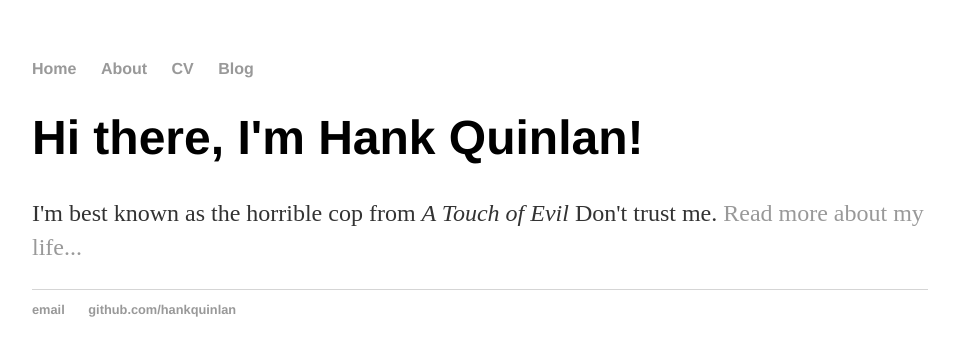
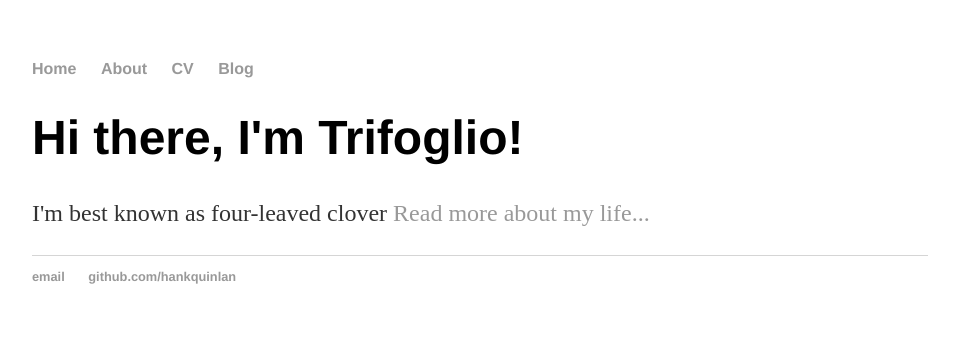
Before and after one commit to Trifoglio/Trifoglio.github.io, a Jekyll site: the page built from index.html, in a window 1280 px wide. Shown: the top 356 px of the page, without its empty margins (160-1119 px from the left). Built offline with Jekyll 4.4.1, drawn with Linux system fonts in a browser that asks for light colours.

Commit message:
Update index.html

```diff
--- a/index.html
+++ b/index.html
@@ -1,30 +1,8 @@
-<!DOCTYPE html>
-<html>
-	<head>
-		<title>Hank Quinlan, Horrible Cop</title>
-		<!-- link to main stylesheet -->
-		<link rel="stylesheet" type="text/css" href="/css/main.css">
-	</head>
-	<body>
-		<nav>
-    		<ul>
-        		<li><a href="/">Home</a></li>
-	        	<li><a href="/about">About</a></li>
-        		<li><a href="/cv">CV</a></li>
-        		<li><a href="/blog">Blog</a></li>
-    		</ul>
-		</nav>
-		<div class="container">
-    		<div class="blurb">
-        		<h1>Hi there, I'm Hank Quinlan!</h1>
-				<p>I'm best known as the horrible cop from <em>A Touch of Evil</em> Don't trust me. <a href="/about">Read more about my life...</a></p>
-    		</div><!-- /.blurb -->
-		</div><!-- /.container -->
-		<footer>
-    		<ul>
-        		<li><a href="mailto:hankquinlanhub@gmail.com">email</a></li>
-        		<li><a href="https://github.com/hankquinlan">github.com/hankquinlan</a></li>
-			</ul>
-		</footer>
-	</body>
-</html>
+---
+layout: default
+title: Trifoglio
+---
+<div class="blurb">
+	<h1>Hi there, I'm Trifoglio!</h1>
+	<p>I'm best known as four-leaved clover <a href="/about">Read more about my life...</a></p>
+</div><!-- /.blurb -->
```
